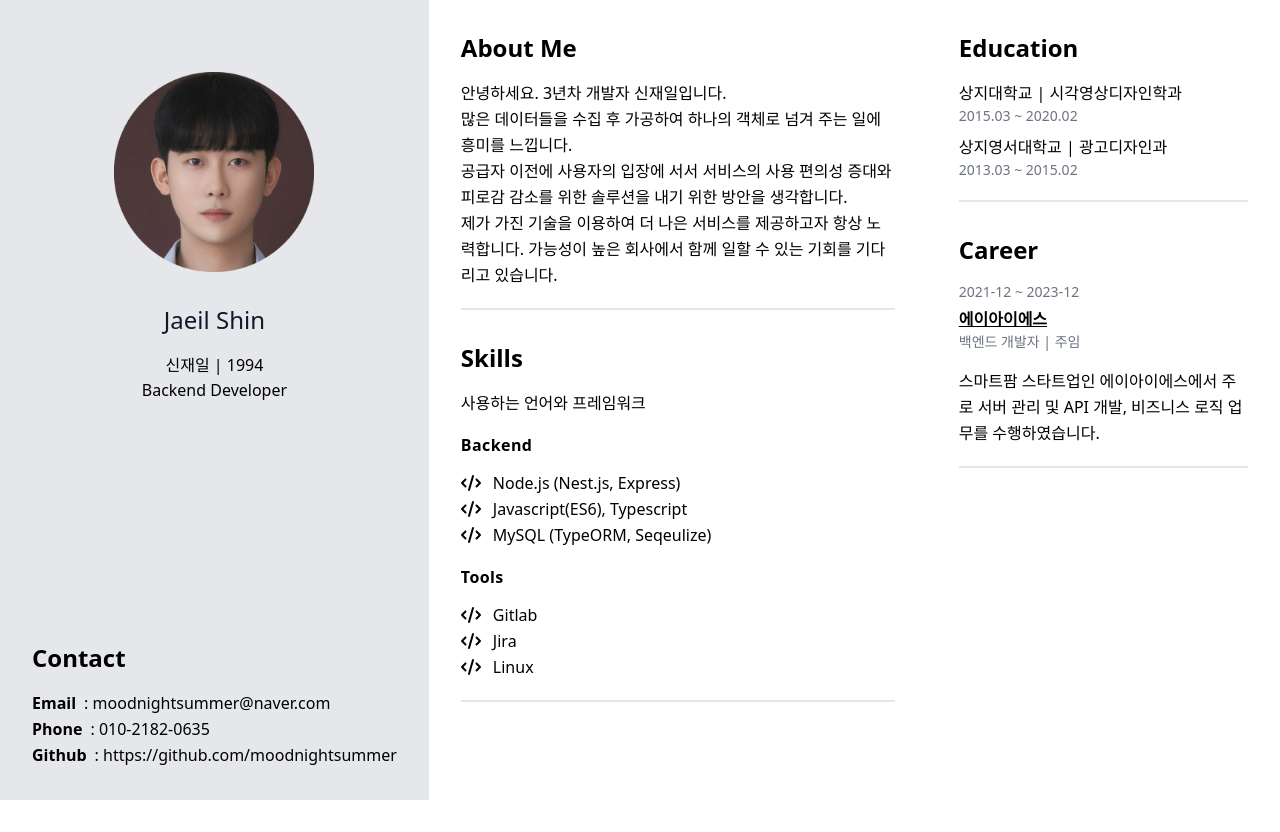
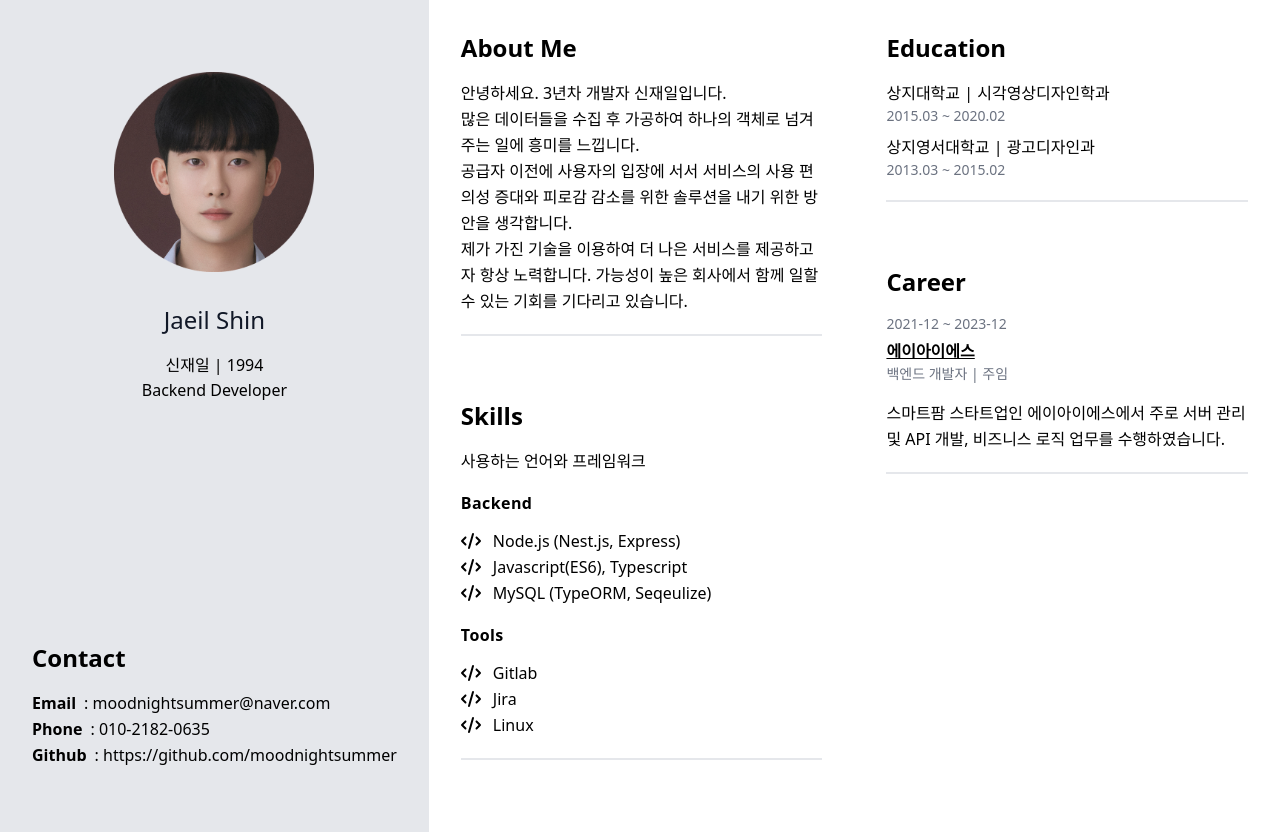
Before and after one commit to moodnightsummer/portfolio, a Next.js app: page / in a window 1280 px wide. Built offline with nearby package versions, Linux system fonts and the light colour scheme.

Commit message:
fix : sidebar sticky 처리

```diff
--- a/components/layout.js
+++ b/components/layout.js
@@ -4,7 +4,7 @@ import Profile from "./profile";
 
 export default function Layout(children) {
   return (
-    <div className="h-screen p-4 flex-col flex justify-between items-center">
+    <div className="h-screen p-4 flex-col flex justify-between items-center sticky top-0">
       <title>신재일 포트폴리오</title>
       <Profile />
       <ContentLayout title="Contact" isUnderbar={false}>
--- a/pages/ais.js
+++ b/pages/ais.js
@@ -2,12 +2,17 @@ import CareerLayout from "@/components/careerLayout";
 import Layout from "@/components/layout";
 export default function Ais() {
   return (
-    <div className="flex flex-col md:flex-row">
-      <div className="md:col-span-1 p-4 bg-gray-200 h-screen md:flex-shrink-0 z-50">
+    <div className="flex flex-col md:flex-row sticky top-0">
+      {/* Layout 영역 */}
+      <div className="md:col-span-1 p-4 bg-gray-200 md:w-2/8 h-full md:flex-shrink-0 z-50 sticky top-0">
         <Layout />
       </div>
-      <div className="md:col-span-1 m-8 basis-full basis-4/6">
-        <CareerLayout />
+
+      {/* 나머지 두 개의 영역 */}
+      <div className="md:col-span-1 flex-1 flex flex-col m-8">
+        <div className="mb-8">
+          <CareerLayout />
+        </div>
       </div>
     </div>
   );
--- a/pages/index.js
+++ b/pages/index.js
@@ -11,25 +11,37 @@ const inter = Inter({ subsets: ["latin"] });
 export default function Home() {
   return (
     <div className="flex flex-col md:flex-row">
-      <div className="md:col-span-1 p-4 bg-gray-200 h-screen md:flex-shrink-0 z-50">
+      {/* Layout 영역 */}
+      <div className="md:col-span-1 p-4 bg-gray-200 md:w-2/8 h-full md:flex-shrink-0 z-50 sticky top-0">
         <Layout />
       </div>
-      <div className="md:col-span-1 m-8 basis-full md:basis-3/6">
+
+      {/* 나머지 두 개의 영역 */}
+      <div className="md:col-span-1 flex-1 flex flex-col m-8">
+        <div className="mb-8">
           <ContentLayout title="About Me">
             <About />
           </ContentLayout>
+        </div>
+        <div>
           <ContentLayout title="Skills">
             <Skill />
           </ContentLayout>
         </div>
-      <div className="md:col-span-1 m-8 basis-full md:basis-2/6">
+      </div>
+
+      <div className="md:col-span-1 flex-1 flex flex-col m-8">
+        <div className="mb-8">
           <ContentLayout title="Education">
             <Education />
           </ContentLayout>
+        </div>
+        <div>
           <ContentLayout title="Career">
             <Career />
           </ContentLayout>
         </div>
       </div>
+    </div>
   );
 }
--- a/styles/globals.css
+++ b/styles/globals.css
@@ -14,3 +14,9 @@
   text-decoration: underline;
   font-weight: bold;
 }
+
+.sticky-layout {
+  position: sticky;
+  top: 0;
+  z-index: 100;
+}
```
Lines whose indentation alone changed are shown as unchanged.
